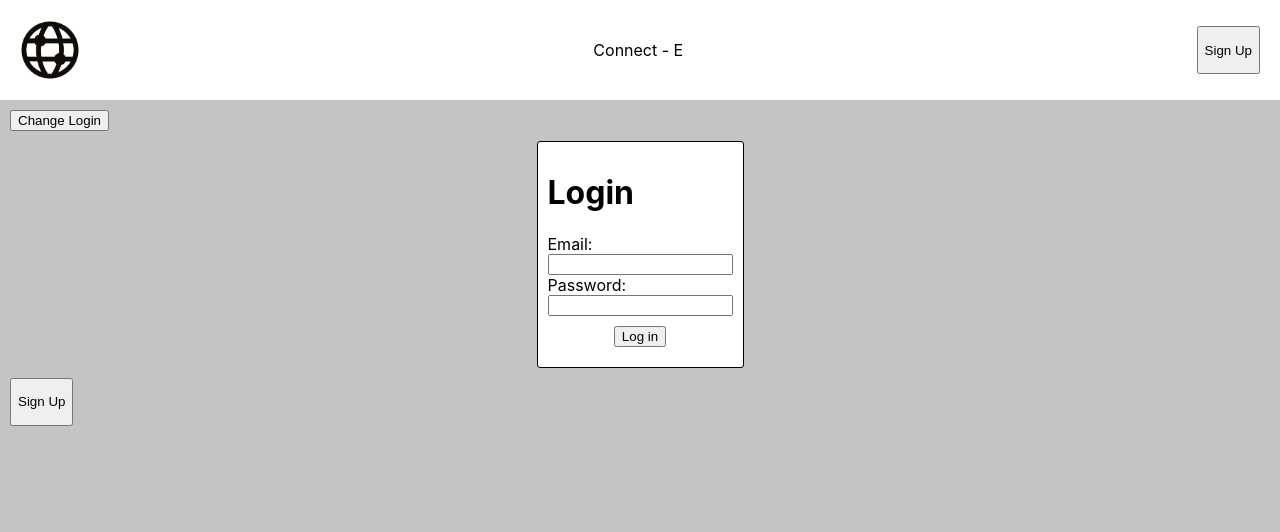
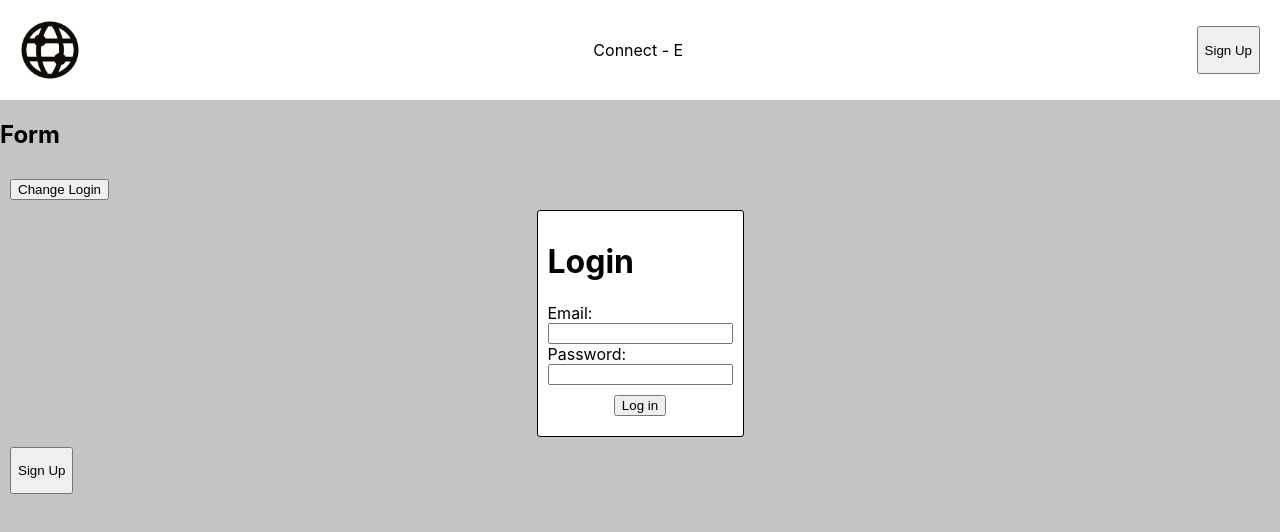
Before and after one commit to RianneStreef/p7-react, a React (Create React App) app: page / in a window 1280 px wide. Shown: the top 532 px of the page. Built offline with nearby package versions, Linux system fonts and the light colour scheme.

Commit message:
save point

```diff
--- a/src/App.js
+++ b/src/App.js
@@ -1,16 +1,14 @@
 import './App.css';
-import React , { useState }  from 'react';
-import Header from './Header/Header'
-import Login from './Login/Login'
-import SignUp from './SignUp/SignUp'
-import ArticleDisplay from './ArticleDisplay/ArticleDisplay'
-
+import React, { useState } from 'react';
+import Header from './Header/Header';
+import Login from './Login/Login';
+import SignUp from './SignUp/SignUp';
+import ArticleDisplay from './ArticleDisplay/ArticleDisplay';
+import Form from './components/Form/Form';
 
 function App() {
-
   const [isLoggedIn, setLoggedIn] = useState(false);
-  const [isSignedUp, setSignUp]= useState(false)
-
+  const [isSignedUp, setSignUp] = useState(false);
 
   function changeLogin() {
     setLoggedIn(!isLoggedIn);
@@ -20,25 +18,29 @@ function App() {
     setSignUp(!isSignedUp);
   }
 
+  return (
+    <div className="wrapper">
+      <Header></Header>
+      <Form />
+      <button onClick={changeLogin}>Change Login</button>
 
-
-  return (
-    <div className='wrapper'>
-    <Header></Header>
-
-    <button onClick={changeLogin}>Change Login</button>
-
-    {isLoggedIn ? (
-        <ArticleDisplay isLoggedIn={isLoggedIn} isSignedUp={isSignedUp}/>
-      ) : (isSignedUp ? ( <SignUp /> ) : <Login />)}
+      {isLoggedIn ? (
+        <ArticleDisplay isLoggedIn={isLoggedIn} isSignedUp={isSignedUp} />
+      ) : isSignedUp ? (
+        <SignUp />
+      ) : (
+        <Login />
+      )}
 
       {/* {isLoggedIn && <ArticleDisplay isLoggedIn={isLoggedIn} isSignedUp={isSignedUp />}
       {isLoggedIn && (isSignedUp ? <SignUp /> : <Login />)} */}
 
-    {!isLoggedIn ? (
-          <button onClick={changeSignUp}> { !isSignedUp ? (<p>Sign Up</p> ) : <p>Log In</p> } </button>
-      ) : null }
-
+      {!isLoggedIn ? (
+        <button onClick={changeSignUp}>
+          {' '}
+          {!isSignedUp ? <p>Sign Up</p> : <p>Log In</p>}{' '}
+        </button>
+      ) : null}
     </div>
   );
 }
--- /dev/null
+++ b/src/components/Form/Form.js
@@ -0,0 +1,13 @@
+import React from 'react';
+
+function Form() {
+  return (
+    <div>
+      <form>
+        <h2>Form</h2>
+      </form>
+    </div>
+  );
+}
+
+export default Form;
--- /dev/null
+++ b/src/utils/common.js
@@ -0,0 +1,4 @@
+/**
+ * Formats with 2 decimals spaces
+ */
+export const formatWith2DecimalSpaces = () => '2 spaces';
--- /dev/null
+++ b/src/views/Home/Home.jsx
@@ -0,0 +1,2 @@
+// Not for anything.
+// Just to show you how to structure the files
```
Also changed, not shown: src/ArticleDisplay/ArticleDisplay.jsx (renamed from src/ArticleDisplay/ArticleDisplay.js), 1 other file (tests, documents, lock files or other folders).
